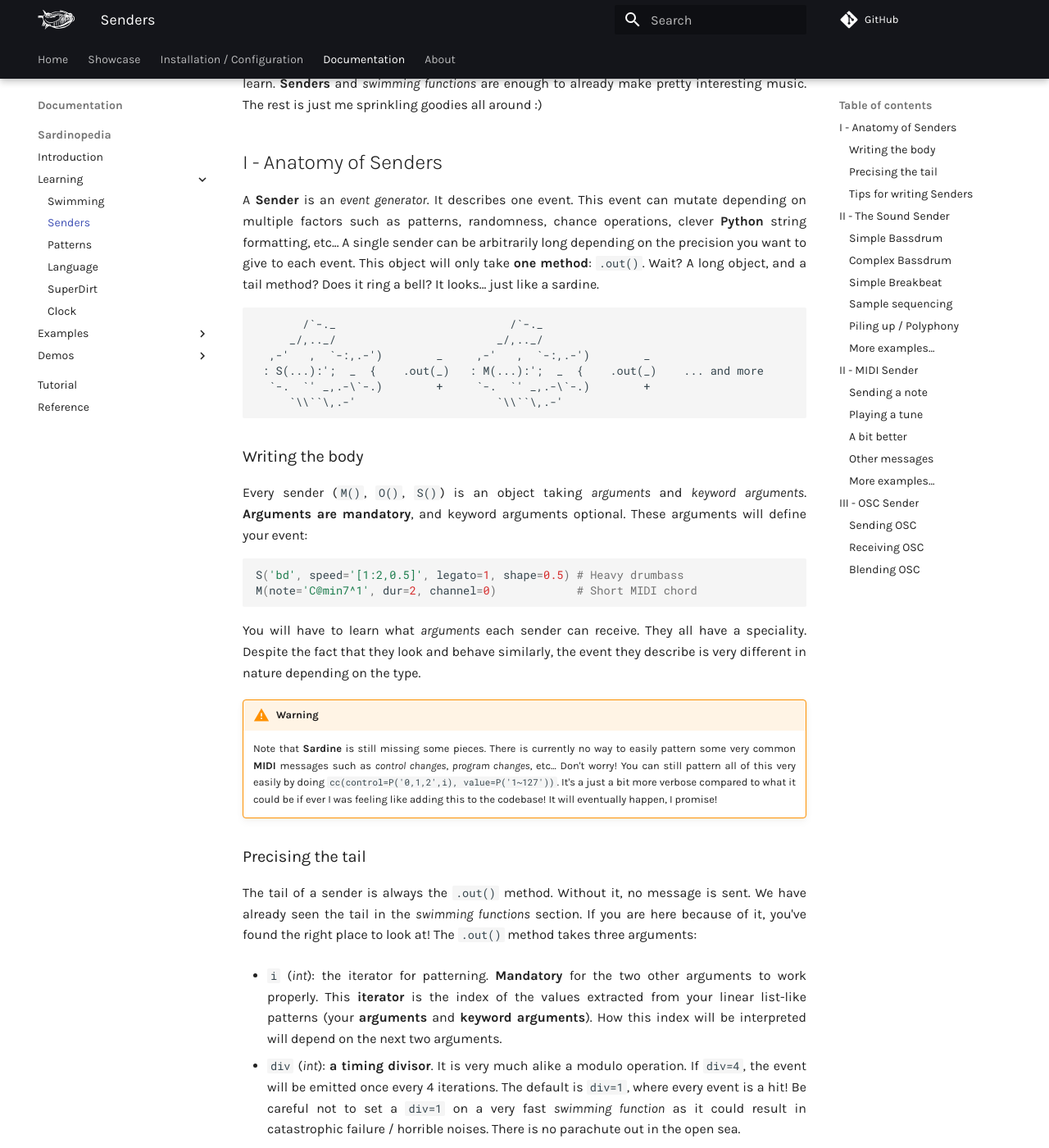
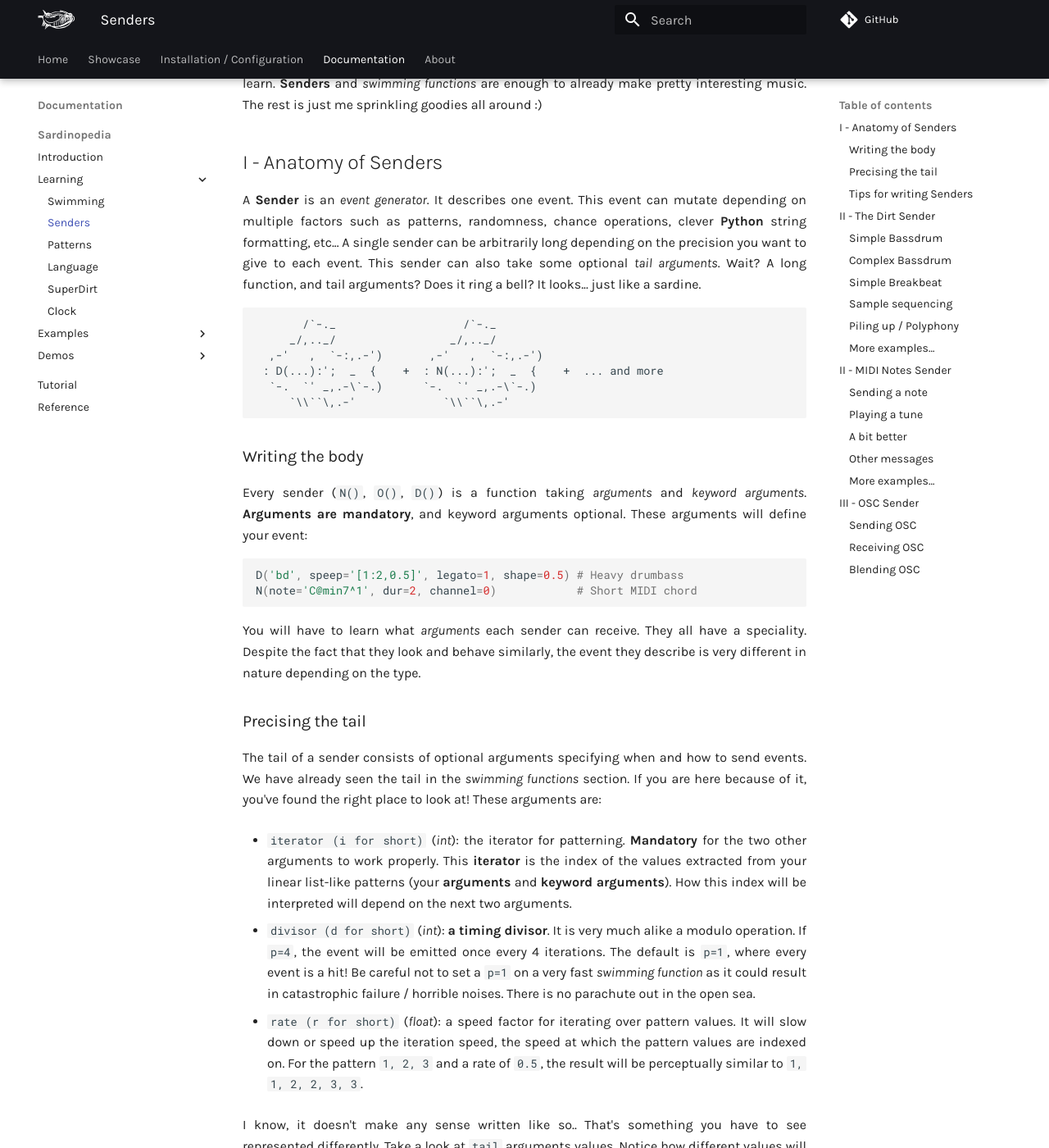
Before and after one commit to EmmaleeBonderud0325/sardine, an MkDocs documentation site: the page built from docs/documentation/sardinopedia/senders.md, in a window 1280 px wide and 1400 px high, scrolled down 500 px. Shown: the whole window at 82% size. Built offline with MkDocs 1.6.1 and Material for MkDocs 9.7.7, drawn with Linux system fonts in a browser that asks for light colours; comment, search, counter and statistics services are not loaded; some of the changed text lies outside the part shown.

Commit message:
[docs] syntax update in Senders tab

````diff
--- a/docs/documentation/sardinopedia/senders.md
+++ b/docs/documentation/sardinopedia/senders.md
@@ -12,42 +12,38 @@
 
 ## I - Anatomy of Senders
 
-A **Sender** is an *event generator*. It describes one event. This event can mutate depending on multiple factors such as patterns, randomness, chance operations, clever **Python** string formatting, etc... A single sender can be arbitrarily long depending on the precision you want to give to each event. This object will only take **one method**: `.out()`. Wait? A long object, and a tail method? Does it ring a bell? It looks... just like a sardine.
+A **Sender** is an *event generator*. It describes one event. This event can mutate depending on multiple factors such as patterns, randomness, chance operations, clever **Python** string formatting, etc... A single sender can be arbitrarily long depending on the precision you want to give to each event. This sender can also take some optional *tail arguments*. Wait? A long function, and tail arguments? Does it ring a bell? It looks... just like a sardine.
 
 ```
-       /`-._                          /`-._
-     _/,.._/                        _/,.._/
-  ,-'   ,  `-:,.-')        _     ,-'   ,  `-:,.-')        _
- : S(...):';  _  {    .out(_)   : M(...):';  _  {    .out(_)    ... and more
-  `-.  `' _,.-\`-.)        +     `-.  `' _,.-\`-.)        +
-     `\\``\,.-'                     `\\``\,.-'
+       /`-._                   /`-._
+     _/,.._/                 _/,.._/
+  ,-'   ,  `-:,.-')       ,-'   ,  `-:,.-')
+ : D(...):';  _  {    +  : N(...):';  _  {    +  ... and more
+  `-.  `' _,.-\`-.)      `-.  `' _,.-\`-.)
+     `\\``\,.-'             `\\``\,.-'
 
 ```
 
 ### Writing the body
 
-Every sender (`M()`, `O()`, `S()`) is an object taking *arguments* and *keyword arguments*. **Arguments are mandatory**, and keyword arguments optional. These arguments will define your event:
+Every sender (`N()`, `O()`, `D()`) is a function taking *arguments* and *keyword arguments*. **Arguments are mandatory**, and keyword arguments optional. These arguments will define your event:
 
 ```python
-S('bd', speed='[1:2,0.5]', legato=1, shape=0.5) # Heavy drumbass
-M(note='C@min7^1', dur=2, channel=0)            # Short MIDI chord
+D('bd', speep='[1:2,0.5]', legato=1, shape=0.5) # Heavy drumbass
+N(note='C@min7^1', dur=2, channel=0)            # Short MIDI chord
 ```
 
 You will have to learn what *arguments* each sender can receive. They all have a speciality. Despite the fact that they look and behave similarly, the event they describe is very different in nature depending on the type.
 
-!!! warning
-
-    Note that **Sardine** is still missing some pieces. There is currently no way to easily pattern some very common **MIDI** messages such as *control changes*, *program changes*, etc... Don't worry! You can still pattern all of this very easily by doing `cc(control=P('0,1,2',i), value=P('1~127'))`. It's a just a bit more verbose compared to what it could be if ever I was feeling like adding this to the codebase! It will eventually happen, I promise!
-
 ### Precising the tail
 
-The tail of a sender is always the `.out()` method. Without it, no message is sent. We have already seen the tail in the *swimming functions* section. If you are here because of it, you've found the right place to look at! The `.out()` method takes three arguments:
+The tail of a sender consists of optional arguments specifying when and how to send events. We have already seen the tail in the *swimming functions* section. If you are here because of it, you've found the right place to look at! These arguments are:
 
-- `i` (*int*): the iterator for patterning. **Mandatory** for the two other arguments to work properly. This **iterator** is the index of the values extracted from your linear list-like patterns (your **arguments** and **keyword arguments**). How this index will be interpreted will depend on the next two arguments.
+- `iterator (i for short)` (*int*): the iterator for patterning. **Mandatory** for the two other arguments to work properly. This **iterator** is the index of the values extracted from your linear list-like patterns (your **arguments** and **keyword arguments**). How this index will be interpreted will depend on the next two arguments.
 
-- `div` (*int*): **a timing divisor**. It is very much alike a modulo operation. If `div=4`, the event will be emitted once every 4 iterations. The default is `div=1`, where every event is a hit! Be careful not to set a `div=1` on a very fast *swimming function* as it could result in catastrophic failure / horrible noises. There is no parachute out in the open sea.
+- `divisor (d for short)` (*int*): **a timing divisor**. It is very much alike a modulo operation. If `p=4`, the event will be emitted once every 4 iterations. The default is `p=1`, where every event is a hit! Be careful not to set a `p=1` on a very fast *swimming function* as it could result in catastrophic failure / horrible noises. There is no parachute out in the open sea.
 
-- `rate` (*float*): a speed factor for iterating over pattern values. It will slow down or speed up the iteration speed, the speed at which the pattern values are indexed on. For the pattern `1, 2, 3` and a rate of `0.5`, the result will be perceptually similar to `1, 1, 2, 2, 3, 3`.
+- `rate (r for short)` (*float*): a speed factor for iterating over pattern values. It will slow down or speed up the iteration speed, the speed at which the pattern values are indexed on. For the pattern `1, 2, 3` and a rate of `0.5`, the result will be perceptually similar to `1, 1, 2, 2, 3, 3`.
 
 I know, it doesn't make any sense written like so.. That's something you have to see represented differently. Take a look at `tail` arguments values. Notice how different values will produce different iteration speeds:
 
@@ -56,11 +52,11 @@
 Now, try exploring this idea using this dummy pattern:
 ```python
 @swim
-def ocean_periodicity(d=0.5, i=0):
-    S('bd, hhh, sn, hhh', speed='1,2', freq='r*800').out(i, 2, 0.5)
-    a(ocean_periodicity, d=0.5, i=i+1)
+def ocean_periodicity(p=0.5, i=0):
+    D('bd, hhh, sn, hhh', speep='1,2', freq='r*800', i=i, d=2, r=0.5)
+    a(ocean_periodicity, p=0.5, i=i+1)
 ```
-Don't touch to the pattern itself, just change values in the `.out()` method. Try to be more familiar with it. You can change the recursion speed to notice more clearly how the pattern will evolve with time.
+Don't touch to the pattern itself, just change values in the tail arguments. Try to be more familiar with it. You can change the recursion speed to notice more clearly how the pattern will evolve with time.
 
 ### Tips for writing Senders
 
@@ -68,28 +64,22 @@
 
 ```python
 params = {'loud': {'amp': 2, 'shape': 0.9}, 'soft': {'amp': 0.1, 'legato': 0.1}}
-S('bd', **params['loud'])
+D('bd', **params['loud'])
 ```
 
-There is also a hidden benefit to separating the `.out()` method from the object initialisation. You can store events somewhere without having to send them immediately. :
-```python
-drumkit = {'bass': S('bd'), 'hat': S('hhh'), 'snare': S('sn')}
-drumkit['bass'].out()
-```
-
-These examples look very verbose, but try to imagine cases where *they will save you from an even more verbose situation*. It can happen very quickly when you try to play with many events at the same time, or when you will start imagining grouping sounds together or modifying multiple parameters in different events at the same time.
+This example looks very verbose, but try to imagine cases where *it will save you from an even more verbose situation*. It can happen very quickly when you try to play with many events at the same time, or when you will start imagining grouping sounds together or modifying multiple parameters in different events at the same time.
 
 
-## II - The Sound Sender
+## II - The Dirt Sender
 
-The **Sound** or **SuperDirt** sender is a sender specialised in talking with **SuperCollider** and more specifically with the sound engine used by [TidalCycles](https://tidalcycles.org). I'm using the synthesis / sampling backend written and supported by [Julian Rohrhuber](https://www.rsh-duesseldorf.de/en/institutes/institute-for-music-and-media/faculty/rohrhuber-julian/) that many live-coders worldwide are also using. It is very stable, very flexible and highly-configurable.
+The **Dirt** or **SuperDirt** sender is a sender specialised in talking with **SuperCollider** and more specifically with the sound engine used by [TidalCycles](https://tidalcycles.org). I'm using the synthesis / sampling backend written and supported by [Julian Rohrhuber](https://www.rsh-duesseldorf.de/en/institutes/institute-for-music-and-media/faculty/rohrhuber-julian/) that many live-coders worldwide are also using. It is very stable, very flexible and highly-configurable.
 
 This sender is the most complex you will have to interact with and it is entirely optional if you wish to use **Sardine** only to sequence MIDI and OSC messages. If we dive into its architecture, we will soon find out that this sender is a specialised OSC sender that talks exclusively with **SuperDirt** using special timestamped messages.
 
 The body of the sender is always:
 
 ```python
-S('sound', keyword=value_or_pattern, keyword2=value_or_pattern)
+D('sound', keyworp=value_or_pattern, keyword2=value_or_pattern)
 ```
 
 The first argument defining the sound or synthesizer you are willing to trigger is not optional. Without it, you can be sure that the sender will crash because it cannot apply parameters to something that is not defined. The keyword parameters are the names of your **SuperDirt** parameters. It can be standard parameters, orbit parameters (audio bus) or parameters related to the synthesizer you are using. You will find more about this in the Reference section that is listing pretty much all of them!
@@ -100,9 +90,9 @@
 
 ```python3
 @swim
-def bd(d=0.5):
-    S('bd').out()
-    again(bd, d=0.5)
+def bd(p=0.5):
+    D('bd')
+    again(bd, p=0.5)
 ```
 A simple bassdrum playing on every half-beat. This is the most basic sound-making function you can write.
 
@@ -110,9 +100,9 @@
 
 ```python3
 @swim
-def bd(d=0.5):
-    S('bd', speed='r*4', legato='r', cutoff='100+0~4000').out()
-    again(bd, d=0.25)
+def bd(p=0.5):
+    D('bd', speep='r*4', legato='r', cutoff='100+0~4000')
+    again(bd, p=0.25)
 ```
 A simple bassdrum but some parameters have been tweaked to add some randomness to the result. See how patterns can be used to make your keyword arguments more dynamic. The additional parameters are :
 
@@ -124,9 +114,9 @@
 
 ```python3
 @swim
-def bd(d=0.5, i=0):
-    S('amencutup:0~20').out(i)
-    again(bd, d=0.25, i=i+1)
+def bd(p=0.5, i=0):
+    D('amencutup:0~20', i=i)
+    again(bd, p=0.25, i=i+1)
 ```
 Picking a random sample in a folder containing slices of the classic [amen break](https://en.wikipedia.org/wiki/Amen_break). You could have a successful career doing this in front of audiences. Once again, the *magic* happens with the `sample:r*X` notation, which randomizes which sample is read on each execution, making it unpredictable.
 
@@ -134,9 +124,9 @@
 
 ```python3
 @swim
-def bd(d=0.5, i=0):
-    S('bd,hh,sn,hh').out(i)
-    again(bd, d=0.5, i=i+1)
+def bd(p=0.5, i=0):
+    D('bd,hh,sn,hh', i=i)
+    again(bd, p=0.5, i=i+1)
 ```
 Your classic four-on-the-floor written on one line. One sound is played after the other. All arguments and keyword arguments can be patterned.
 
@@ -144,32 +134,32 @@
 
 ```python3
 @swim
-def pluck(d=0.5, i=0):
-    S('pluck').out(i)
-    S('pluck:1').out(i)
-    S('pluck:2').out(i)
-    S('pluck:3').out(i)
-    again(pluck, d=0.5, i=i+1)
+def pluck(p=0.5, i=0):
+    D('pluck', i=i)
+    D('pluck:1', i=i)
+    D('pluck:2', i=i)
+    D('pluck:3', i=i)
+    again(pluck, p=0.5, i=i+1)
 ```
 
-You can stack events easily by just calling `S()` multiple times. In the above example, it happens that `pluck` samples are nicely order and are generating a chord if you struck them in parallel. How cool! But wait, there is more to it:
+You can stack events easily by just calling `D()` multiple times. In the above example, it happens that `pluck` samples are nicely order and are generating a chord if you struck them in parallel. How cool! But wait, there is more to it:
 
 ```python3
 @swim
-def pluck(d=0.5, i=0):
-    S('<pluck:[0:4]>', octave=6).out(i)
-    again(pluck, d=0.5, i=i+1)
+def pluck(p=0.5, i=0):
+    D('<pluck:[0:4]>', octave=6, i=i)
+    again(pluck, p=0.5, i=i+1)
 ```
 
 You can also stack sounds by using polyphony. With **Sardine**, polyphony is not a concept reserved to notes. Every pattern can be polyphonic (sample names, speeds, adresses, etc...).
 
 ### More examples...
 
-Check out the `Demos` section to find out how people are using the **S** sender.
+Check out the `Demos` section to find out how people are using the **D** sender.
 
-## II - MIDI Sender
+## II - MIDI Notes Sender
 
-The **MIDI** or **M** sender is a sender specialised for emitting **MIDI** *note-on* and *note-off* messages just like on a music tracker or DAW. It does not have a lot of arguments, and if you have some degree of familiarity with the **MIDI** protocol, you will feel at home pretty quickly:
+The **MIDI Notes** or **N** sender is a sender specialised for emitting **MIDI** *note-on* and *note-off* messages just like on a music tracker or DAW. It does not have a lot of arguments, and if you have some degree of familiarity with the **MIDI** protocol, you will feel at home pretty quickly:
 
 - **note**: your note number, between `0` and `127`. You can of course use patterns, and patterns can be patterns of notes (special syntax for writing chords, scales, notes, etc...). Values are clamped. If you enter an incredibly big number, it will be clamped to `127`. The same thing goes for small or negative numbers that will be brought back to `0`.
 
@@ -186,15 +176,18 @@
 - `pwheel(channel: int, pitch: int)`: pitch wheel message.
 - `sysex(data: list)`: custom SYSEX message.
 
-My plan is to cover all of the messages. The page will be updated later with a new `MM()` **Sender** specialised in custom MIDI messages.
+!!! info
+
+    Note that since version 0.2 **Sardine** has senders for *control changes* and *program changes*, respectively named `CC` and `PC`!
+
 
 ### Sending a note
 
 ```python3
 @swim
-def midi(d=0.5, i=0):
-    M().out()
-    again(midi, d=0.5, i=i+1)
+def midi(p=0.5, i=0):
+    N()
+    again(midi, p=0.5, i=i+1)
 ```
 No argument required to send a **MIDI** Note (`60`) at full velocity (`127`) on the first default **MIDI** channel. Arguments are only used to specify further or to override default values.
 
@@ -202,9 +195,9 @@
 
 ```python3
 @swim
-def midi(d=0.5, i=0):
-    M(note='C5,D5,E5,G5,E5,D5,G5,C5').out(i)
-    again(midi, d=0.5, i=i+1)
+def midi(p=0.5, i=0):
+    N(note='C5,D5,E5,G5,E5,D5,G5,C5', i=i)
+    again(midi, p=0.5, i=i+1)
 ```
 Playing a little melody by tweaking the `note` argument.
 
@@ -212,12 +205,13 @@
 
 ```python3
 @swim
-def midi(d=0.5, i=0):
-    M(channel='0,1,2,3',
+def midi(p=0.5, i=0):
+    N(channel='0,1,2,3',
       velocity='20 + (r*80)',
       dur=0.4,
-      note='C5,D5,E5,G5,E5,D5,G5,C5').out(i)
-    again(midi, d=0.5, i=i+1)
+      note='C5,D5,E5,G5,E5,D5,G5,C5',
+      i=i)
+    again(midi, p=0.5, i=i+1)
 ```
 The same melody spreaded out on three **MIDI** channels (one per note) with random velocity.
 
@@ -225,27 +219,28 @@
 
 ```python3
 @swim
-def midi(d=0.5, i=0):
-    M(channel='0,1,2,3',
+def midi(p=0.5, i=0):
+    N(channel='0,1,2,3',
       velocity='20 + (r*80)',
       dur=0.4,
-      note='C5,D5,E5,G5,E5,D5,G5,C5').out(i)
+      note='C5,D5,E5,G5,E5,D5,G5,C5',
+      i=i)
     pgch(P('1,2,3,4', i)) # switching
     cc(channel=0, control=20, value=50) # control
-    again(midi, d=0.5, i=i+1)
+    again(midi, p=0.5, i=i+1)
 ```
 Switching between program `1`, `2`, `3` and `4` on your MIDI Synth. Sending a control change on channel `0`, number `20` for a value of `50`.
 
 ### More examples...
 
-Check out the `Demos` section to find out how people are using the **M** sender.
+Check out the `Demos` section to find out how people are using the **N** sender.
 
 ## III - OSC Sender
 
 The **OSC** Sender is the most complex and generic of all. It is a **sender** specialised for the *Open Sound Control* protocol. This is not because there are a lot of arguments and keyword arguments to learn but because using it relies on linking the **sender** to some other objects that will handle incoming or outgoing messages. It has the same body-tail architecture as the others but the arguments are a bit different:
 
 ```python
-O(osc_connexion, address, keyword=value_or_pattern, ...)
+O(osc_connexion, address, keyworp=value_or_pattern, ...)
 ```
 
 We always need to feed an OSC output port and an address. It perfeclty makes perfect sense if you are already familiar with OSC. You can pattern everything except the osc connexion. If you are clever enough, this won't stop you for long though. You will notice that you can do this if you really need to:
@@ -273,10 +268,10 @@
 Once this is done, you can use `O()` for sending OSC messages to that address:
 ```python
 # Simple address
-O(my_osc, 'loulou', value='1,2,3,4').out()
+O(my_osc, 'loulou', value='1,2,3,4')
 
 # Composed address (_ equals /)
-O(my_osc, 'loulou/yves', value='1,2,3,4').out()
+O(my_osc, 'loulou/yves', value='1,2,3,4')
 
 ```
 Note how `O()` takes an additional argument compared to other senders. You must provide a valid OSC client for it to work because you can have multiple senders sending at different addresses. Everything else is patternable like usual.
@@ -288,7 +283,7 @@
 ```python
 info = Receiver(25000)
 def funny_sound():
-    S('bip', shape=0.9, room=0.9).out()
+    D('bip', shape=0.9, room=0.9)
 info.attach('/bip/', funny_sound)
 ```
 
@@ -315,10 +310,10 @@
 info.watch('/sitar/speed/')
 
 @swim
-def contamination(d=0.5, i=0):
+def contamination(p=0.5, i=0):
     v.a = info.get('/sitar/speed/')['args'][0]
-    S('sitar', speed='v.a').out()
-    a(contamination, d=0.5, i=i+1)
+    D('sitar', speed='V.a')
+    a(contamination, p=0.5, i=i+1)
 ```
 
 This opens up the way for environmental reactive patterns that can be modified on-the-fly and that will blend code and human interaction. Handling data received from **OSC** can be a bit tricky at first:
````
